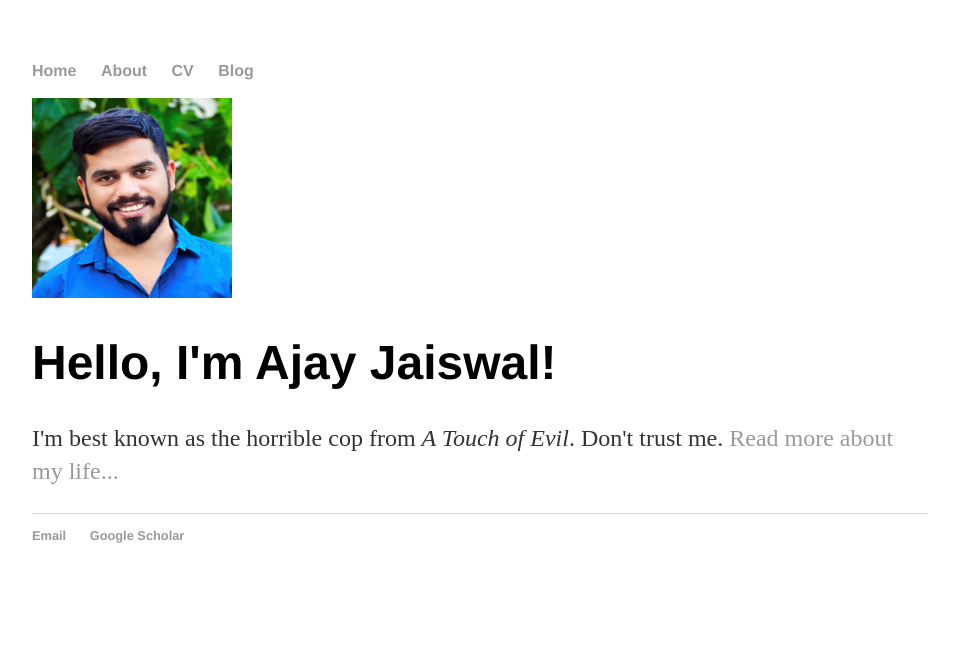
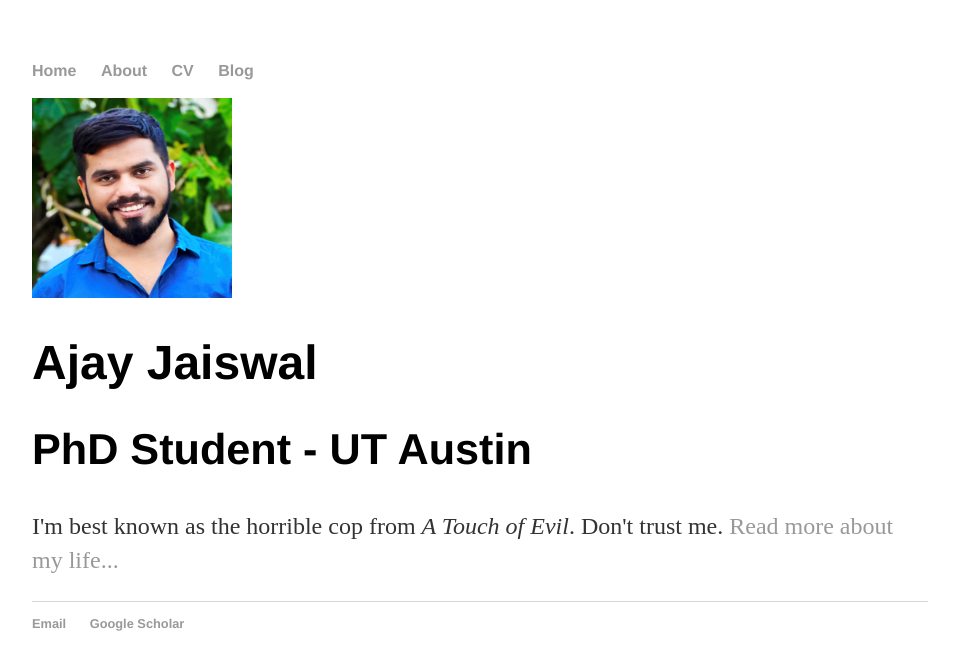
Before and after one commit to Ajay1994/ajay1994.github.io, a Jekyll site: the page built from index.html, in a window 1280 px wide. Shown: the top 670 px of the page, without its empty margins (160-1119 px from the left). Built offline with Jekyll 4.4.1, drawn with Linux system fonts in a browser that asks for light colours.

Commit message:
Update index.html

```diff
--- a/index.html
+++ b/index.html
@@ -5,6 +5,7 @@ title: Ajay Jaiswal Homepage
 
 		<div class="blurb">
 			<img src="/picturedp.PNG" alt="Italian Trulli" style="width:200px;height:200px;">
-			<h1>Hello, I'm Ajay Jaiswal!</h1>
+			<h1>Ajay Jaiswal</h1>
+			<h2>PhD Student - UT Austin</h2>
 			<p>I'm best known as the horrible cop from <em>A Touch of Evil</em>. Don't trust me. <a href="/about">Read more about my life...</a></p>
 		</div>
```
